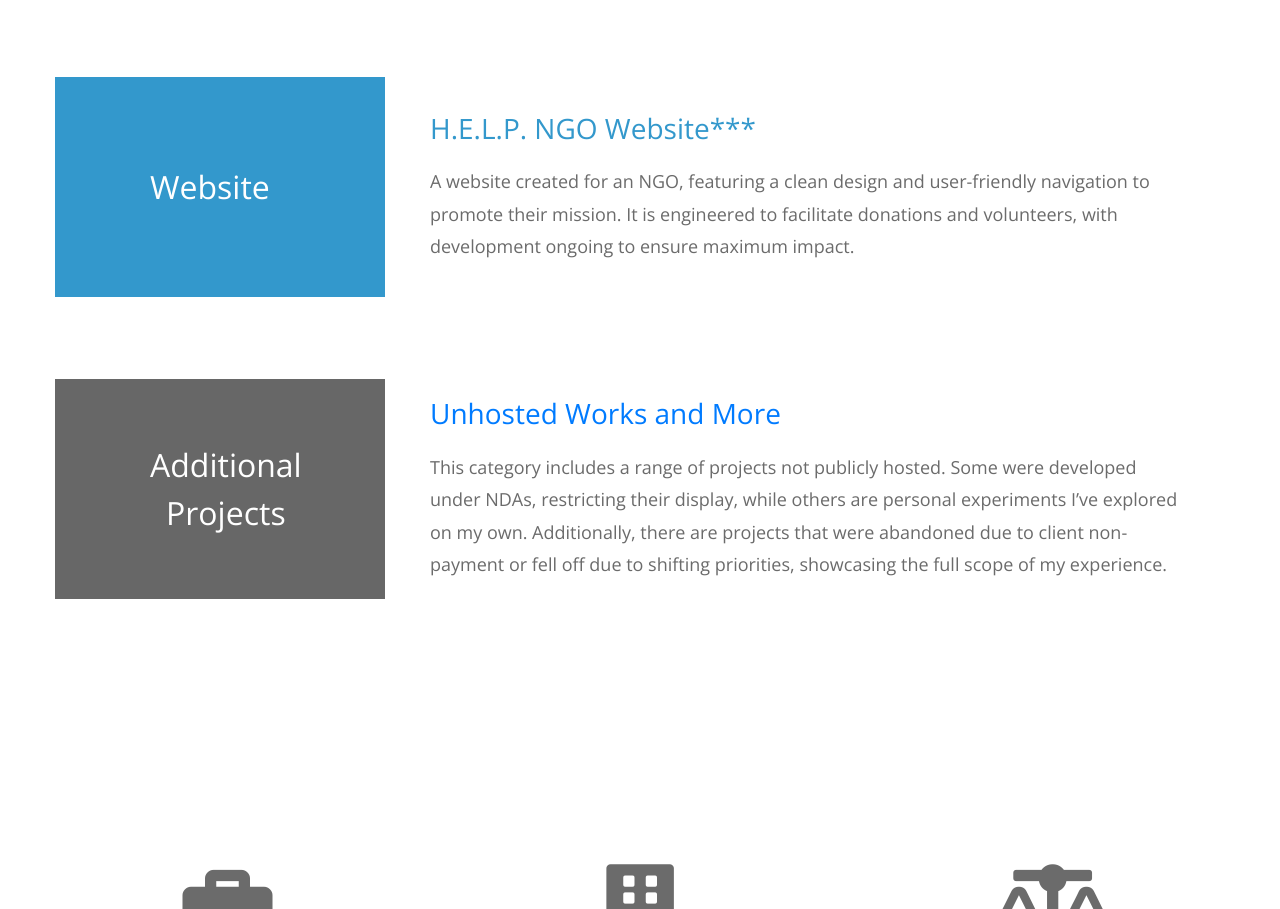
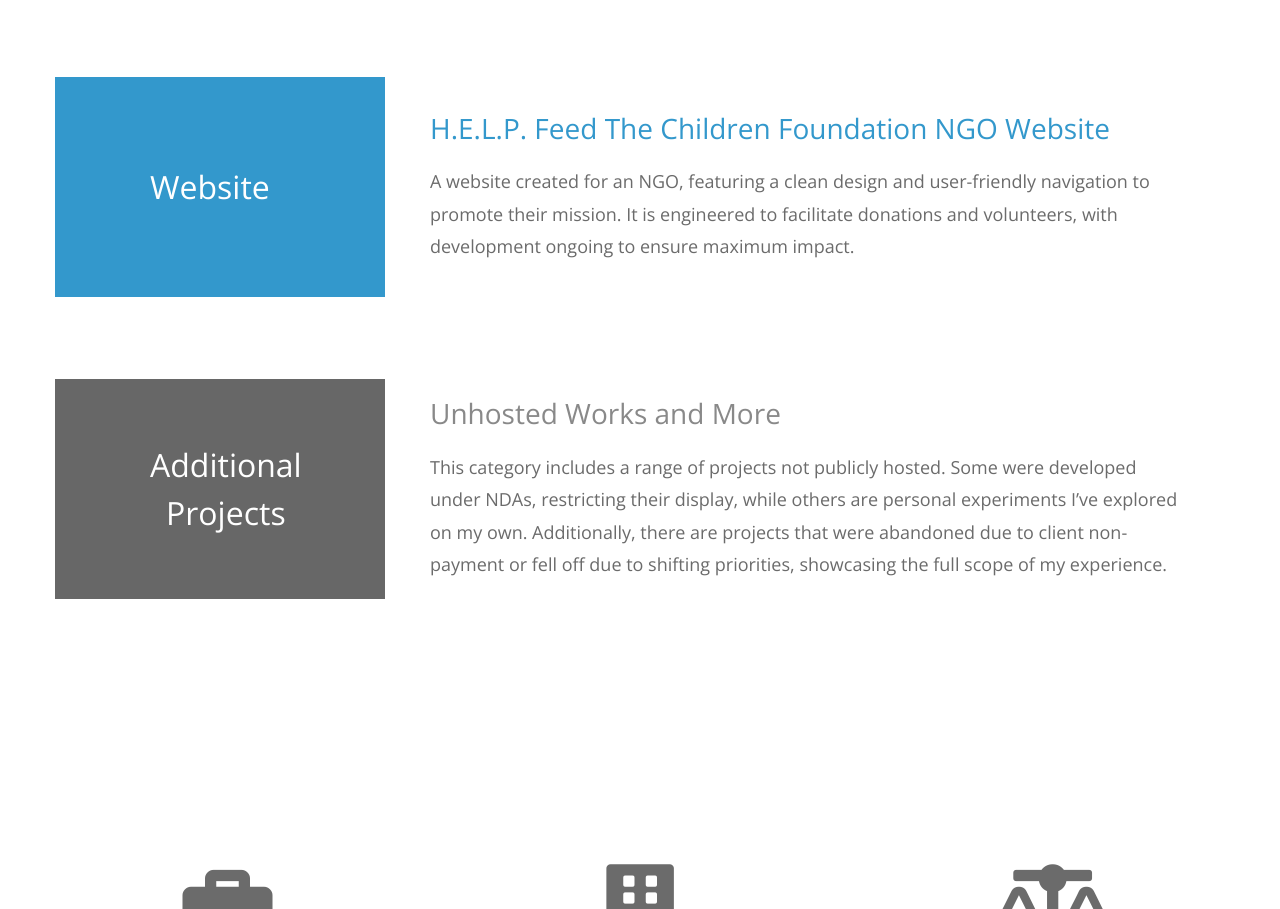
Before and after one commit to Code-ed381/portfolio-site, a plain HTML site: page index.html in a window 1280 px wide. Shown: the part 1706-2615 px from the top of the page. Drawn offline with nearby package versions, Linux system fonts and the light colour scheme.

Commit message:
style: update NGO website link and adjust text color for better visibility

```diff
--- a/index.html
+++ b/index.html
@@ -123,8 +123,9 @@ https://templatemo.com/tm-530-mini-profile
                 Website
               </div>
               <div class="tm-portfolio-description">
-                <h3 class="tm-text-blue" style="color: #3398cc;">
-                  H.E.L.P. NGO Website***
+                <h3 class="tm-text-blue">
+                  <a href="https://helpfeedthechildrenfoundation.com/" style="color: #3398cc;">H.E.L.P. Feed The Children Foundation NGO Website</a>
+
                   <!-- <span class="tm-title-small">(Not Confirmed)</span> -->
                 </h3>
                 <p class="mb-0">
@@ -139,7 +140,7 @@ https://templatemo.com/tm-530-mini-profile
               </div>
               <div class="tm-portfolio-description">
                 <h3 class="tm-text-dark-gray" >
-                  <a href="http://github.com/Code-ed381">Unhosted Works and More</a>
+                  <a href="http://github.com/Code-ed381" style="color: #898989;">Unhosted Works and More</a>
                   <!-- <span class="tm-title-small">
                     (https://)
                   </span> -->
```
